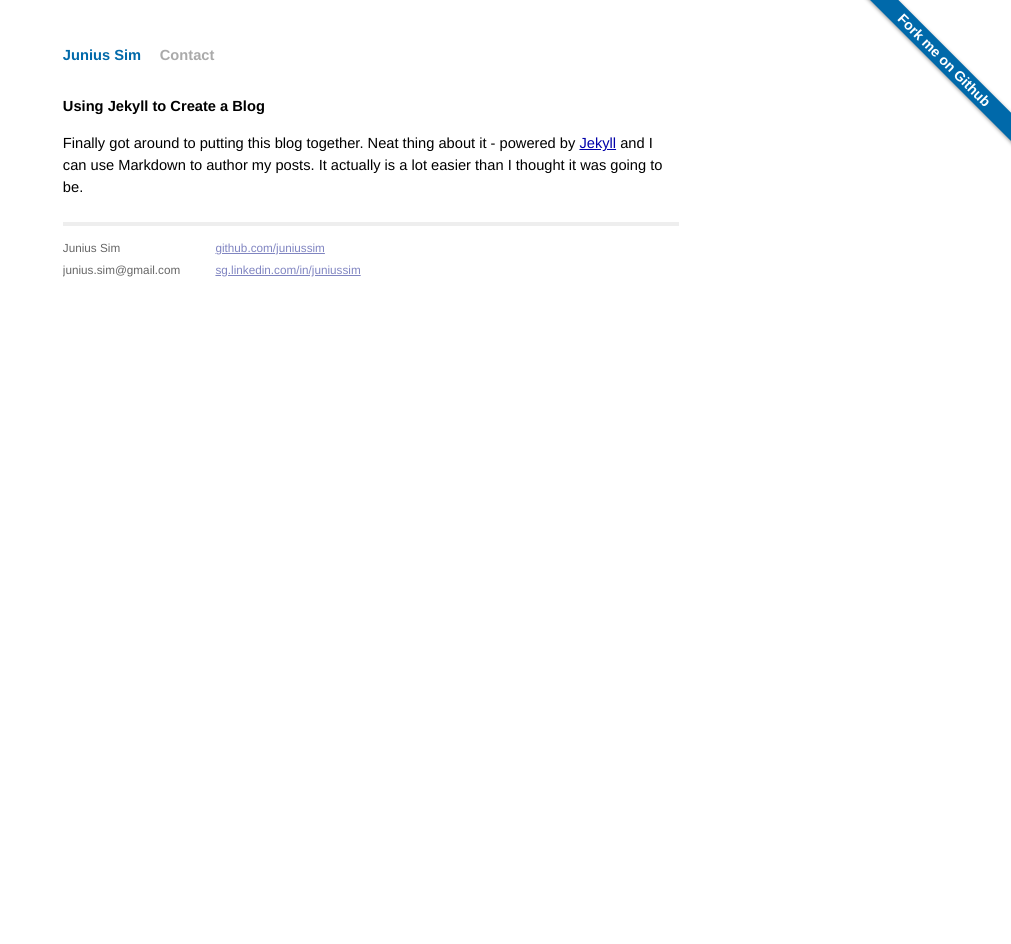
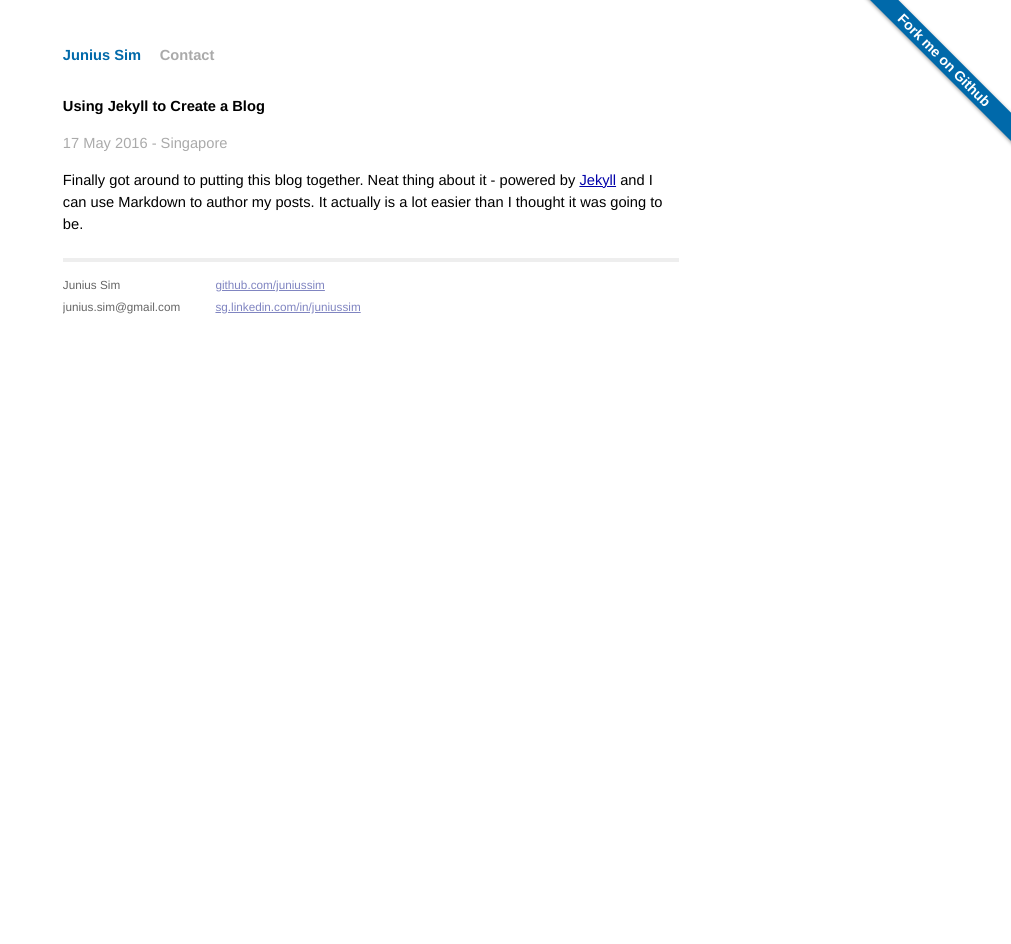
Before and after one commit to juniussim/juniussim.github.io, a Jekyll site: the page built from _posts/2016-05-17-using-jekyll-to-create-blog.md, in a window 1280 px wide. Shown: the whole page, without its empty margins (269-1280 px from the left). Built offline with Jekyll 4.4.1, drawn with Linux system fonts in a browser that asks for light colours.

```diff
--- a/_config.yml
+++ b/_config.yml
@@ -1,3 +1,4 @@
 name: Junius Sim
 markdown: kramdown
 permalink: /blog/:year/:month/:day/:title
+highlighter: rouge
--- a/_posts/2016-05-17-using-jekyll-to-create-blog.md
+++ b/_posts/2016-05-17-using-jekyll-to-create-blog.md
@@ -3,6 +3,6 @@
 title: Using Jekyll to Create a Blog
 date: 2016-05-17
 ---
-
+<p class="meta">{{ page.date | date_to_string }} - Singapore </p>
 
 Finally got around to putting this blog together. Neat thing about it - powered by [Jekyll](http://jekyllrb.com) and I can use Markdown to author my posts. It actually is a lot easier than I thought it was going to be.
```
Also changed, not shown: contact/index.html (line endings or trailing spaces).
